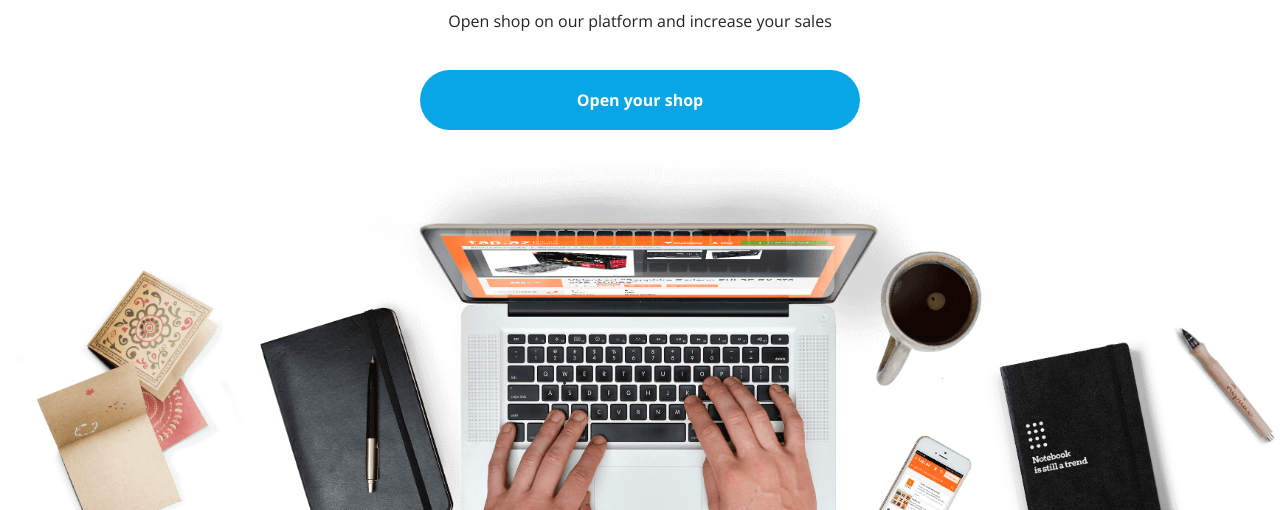
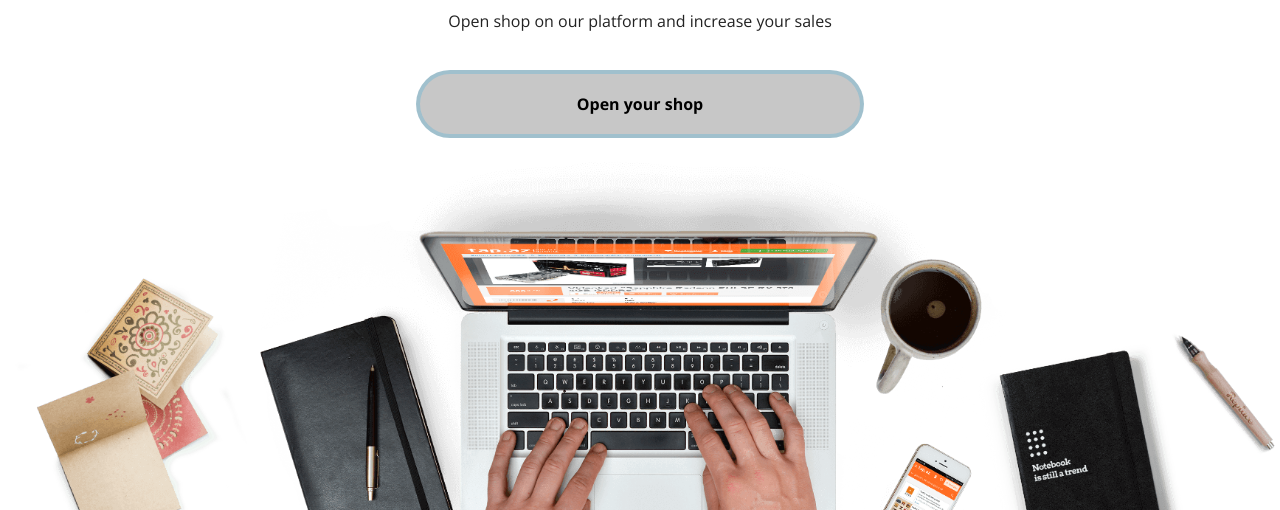
Before and after one commit to KatarzynaMenio/Portfolio, a website built with Parcel: page index.html in a window 1280 px wide. In both pictures the pointer is over the link "Open your shop". Shown: the part 272-782 px from the top of the page. Built offline with nearby package versions, Linux system fonts and the light colour scheme.

Commit message:
[SCSS] Add buttons changes

```diff
--- a/scss/content/_buttons.scss
+++ b/scss/content/_buttons.scss
@@ -9,14 +9,21 @@
   padding: 16px 65px;
   border-radius: 40px;
   border: none;
+  text-align: center;
 
 }
 
 .btn--primary {
   background-color: c.$color-primary;
+  &:hover {
+  background-color: rgba(34, 34, 34, 0.25);
+    border: 4px solid rgba(c.$color-primary, 0.2);
+    color: black;
+}
 }
 
 .btn--large {
   font-size: 16px;
   padding: 22px 157px;
+
 }
```
